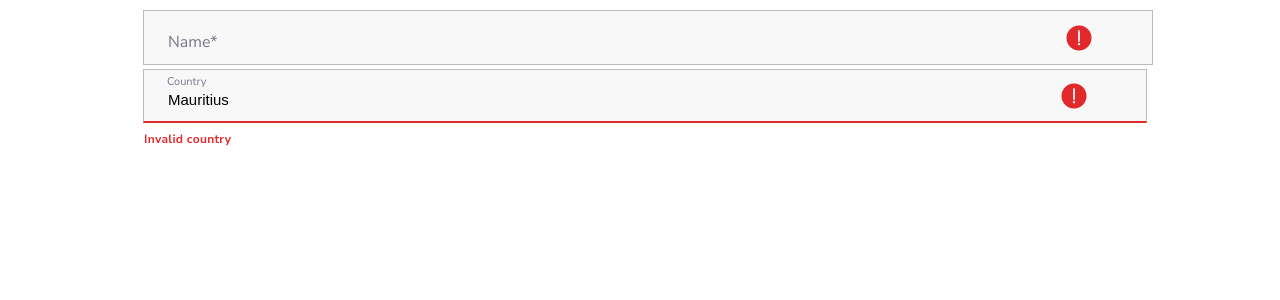
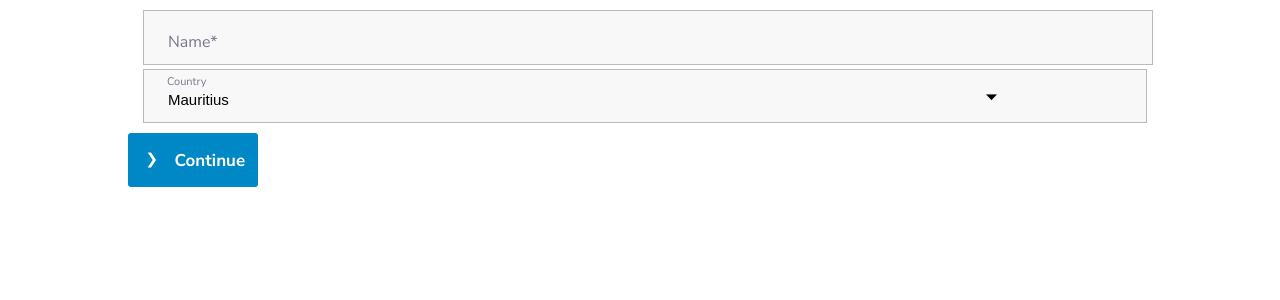
Before and after one commit to DaniloPootaren/saicomTest, a React (Create React App) app: page / in a window 1280 px wide. Shown: the top 300 px of the page. Built offline with nearby package versions, Linux system fonts and the light colour scheme.

Commit message:
Added button component

```diff
--- /dev/null
+++ b/src/components/Button/index.tsx
@@ -0,0 +1,44 @@
+import { ButtonHTMLAttributes } from "react";
+import styled from "styled-components";
+
+import { colors } from "../../utils/styles/colors";
+import icon from "../../assets/icons/chevron-right.png";
+
+interface ButtonProps extends ButtonHTMLAttributes<any> {
+  label: string;
+}
+
+const ButtonComponent = styled.button`
+  display: flex;
+  justify-content: space-around;
+  align-items: center;
+  height: 54px;
+  max-width: 130px;
+  outline: none;
+  border: none;
+  color: white;
+  background-color: ${colors.water_blue};
+  font-family: "Nunito Sans Bold";
+  font-size: 17px;
+  border-radius: 3px;
+  cursor: pointer;
+
+  &:hover {
+    background: #47a7f5 radial-gradient(circle, transparent 1%, #47a7f5 1%)
+      center/15000%;
+  }
+
+
+`;
+
+const Button = (props: ButtonProps) => {
+  const { label, ...buttonAttrs } = props;
+  return (
+    <ButtonComponent {...buttonAttrs}>
+      <img src={icon} alt="chevron-right" />
+      {label}
+    </ButtonComponent>
+  );
+};
+
+export default Button;
--- a/src/components/Dropdown/index.tsx
+++ b/src/components/Dropdown/index.tsx
@@ -40,7 +40,7 @@ const Select = styled.select`
   }
 
   &:focus {
-    border-bottom: 3px solid ${colors.black};
+    border-bottom: 3px solid ${colors.water_blue};
   }
 
   ${(props: { error: boolean }) =>
--- a/src/components/Input/index.tsx
+++ b/src/components/Input/index.tsx
@@ -43,7 +43,7 @@ const InputComponent = styled.input`
   }
 
   &:focus {
-    border-bottom: 2px solid ${colors.black};
+    border-bottom: 2px solid ${colors.water_blue};
   }
 
   &:valid + label {
--- a/src/pages/home/index.tsx
+++ b/src/pages/home/index.tsx
@@ -3,6 +3,7 @@ import Dropdown from "../../components/Dropdown";
 import Layout from "../../components/Layout";
 
 import styled from "styled-components";
+import Button from "../../components/Button";
 
 const Container = styled.div`
   display: flex;
@@ -15,17 +16,18 @@ const Home = () => {
       <Container>
         <Input
           label="Name"
-          error={true}
+          error={false}
           errorMessage="Invalid name"
           mandatory
         />
         <Dropdown
           options={options}
-          error={true}
+          error={false}
           id="postal code"
           placeholder="Country"
           errorMessage="Invalid country"
         />
+        <Button label="Continue"/>
       </Container>
     </Layout>
   );
--- a/src/utils/styles/colors.ts
+++ b/src/utils/styles/colors.ts
@@ -3,7 +3,7 @@ export const colors = {
     light_grey: "#F8F8F8",
     lighter_grey: "#76768B",
     white: "#FFFFFF",
-    water_blue: "#E7F3F7",
+    water_blue: "#0088C6",
     red: "#E1292B",
     black:"#000000"
 }
```
Also changed, not shown: src/assets/icons/chevron-right.png (added).
